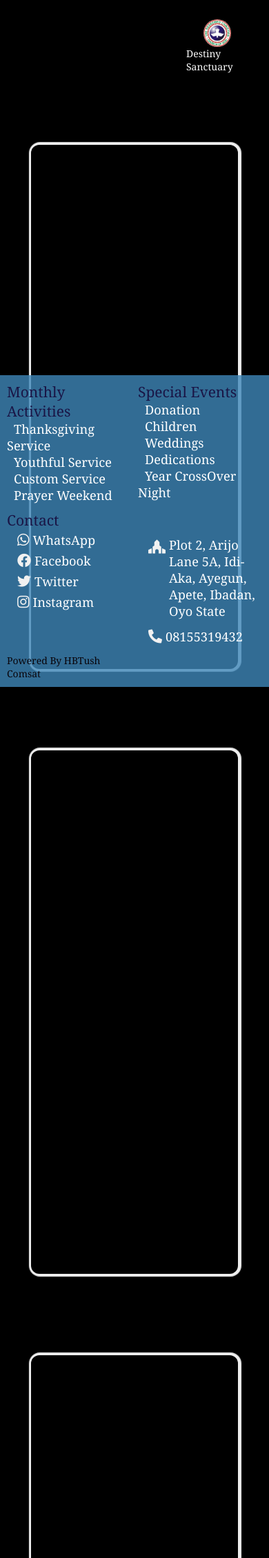
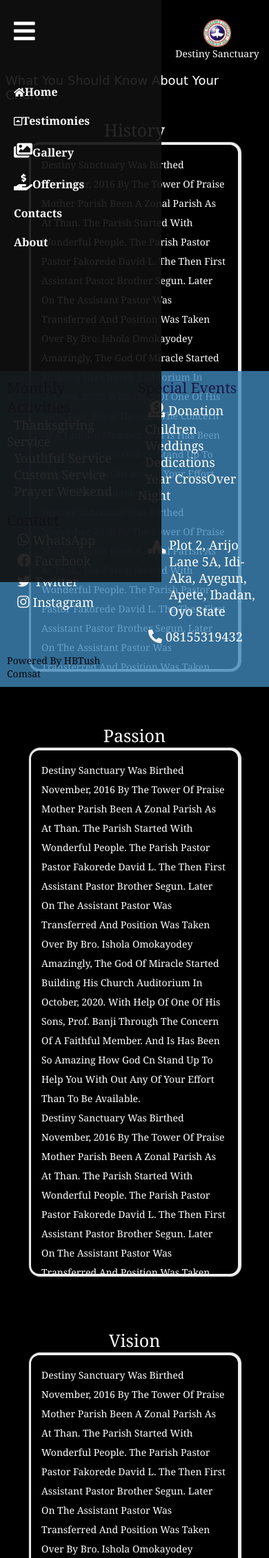
Before and after one commit to ownupalways/RCCGDESTINYSANCTUARYPARISHAP, a Node server app: page /about in a window 390 px wide. Shown: the top 2259 px of the page at 69% size. Run offline with Node 20, Linux system fonts and the light colour scheme; some libraries are stand-ins or nearby versions.

Commit message:
Buiding responsive menu

```diff
--- a/public/css/Des.css
+++ b/public/css/Des.css
@@ -30,17 +30,6 @@
     top: 0;
 }
 
-@media screen and (max-width: 880px){
-  .bodyBox {
-    display: none;
-  }
-  .menu {
-    display: block;
-    color: #000;
-  }
-
-}
-
 /* HEADER NAVIGATION BAR*/
 .mainMenu {
   margin-top: 2rem;
@@ -58,8 +47,6 @@ ul li {
 }
 
 .mainMenu ul li a {
-  /* width: 80px;
-  height: 45px; */
   padding: 10px;
   font-size: 16px;
   color:#fff;
@@ -108,253 +95,71 @@ ul li.active{
   border-radius: 50px;
 }
 
-.ds{
-  color: white;
-  margin-left: 20px;
-}
-
-/*Sidebar navigation*/
-.menuBox {
-  position:fixed;
-  left:-250px;
-  width: 250px;
-  height:100%;
-  background-color: #000;
-  user-select: none;
-  transition: all .5s ease;
-  z-index: 110;
-  overflow-wrap: all;
-}
-
-.side{
-  opacity: 0.9;
-}
-
-.menuBox ul a {
-  display: block;
-  height: 80%;
-  width: 100%;
-  line-height: 65px;
-  font-size: 20px;
-  color:white;
-  padding-left:15px;
-  box-shadow: border-box;
-  transition: all .4s;
-}
-
-.u {
-  padding:40px 0;
-}
-.u .l:hover a{
-  padding-left:65px;
-  box-shadow:2px 2px 4px;
-  transition: all;
-}
-
-.menuBox ul a i {
-  margin-right:16px;
-}
-
-.menuBox ul{
-  margin-right: 5px;
-}
-
-.menuBox header{
-  font-size: 22px;
-  color:white;
-  text-align:center;
-  line-height:70px;
-}
-
-#check{
+/* MEDIA QUERY MENU CARD/ SIDEBAR MENU */
+.responsive-menu-btns {
+  position: absolute;
+  top: 5px;
+  cursor: pointer;
   display: none;
 }
 
-label #btn, label #cancel{
-  position: absolute;
-  cursor: pointer;
-  background: #042331;
-  border-radius: 3px;
+.responsive-menu-btns i {
+  font-size: 35px;
+  color: white;
+  float:left;
+  line-height: 80px;
+  margin-left: 20px;
+  cursor:pointer;
 }
 
-label #btn{
-  left: 40px;
-  top:20px;
-  font-size: 35px;
-  color: white;
-  padding: 6px 12px;
-  transition: all;
-  z-index: 100;
-  display: none;
-}
 
-  label #cancel{
-    position: fixed;
-    z-index: 11111;
-    left: -195px;
-    top:5px;
-    font-size:20px;
-    color:white;
-    padding: 7px 10px;
-    transition: all 0.5s;
+
+@media (max-width:880px) {
+  .bodyBox {
+    background: rgba(17, 16, 16, 0.9);
+    width: 60%;
+    height: 100%;
+    margin: 0;
+    transition: 3s all;
+    -webkit-transition: 3s all;
+    -moz-transition: 3s all;
+    -ms-transition: 3s all;
+    -o-transition: 3s all;
+    z-index: 1111;
+    /* position: fixed; */
+    top: 0;
+    /* display: none; */
   }
 
- #check:checked ~ .menuBox{
-    left:0;
+  .mainMenu ul li a {
+    /* padding: 10px; */
+    font-size: 16px;
+    color:#fff;
+    font-weight: bold;
+    display: block;
   }
 
-  #check:checked ~label #btn{
-    left:250px;
-    opacity: 0;
-    pointer-events: none;
+  .responsive-menu-btns {
+    display: block;
   }
 
-  #check:checked ~label #cancel{
-    left: 210px;
-  }
-
-  .A a i{
-    font-size: 30px;
-  }
-
-  .A a i:hover{
-    color:whitesmoke;
-  }
-
-  ul .A{
-    padding-right: 20px;
-    margin: 0px;
-  }
-
-  .A{
-    padding-right: 0;
-    margin-right: 5px
-  }
-
-  /* ONEPAGE.HTML STARTS HERE*/
-
-  .navTab {
-    display: flex;
-    z-index: 1000;
-    margin: 1rem 20% 0 20%;
-    align-content: center;
-    position: fixed;
-    top: 5%;
-  }
-
-  .navTab span {
-    outline: none;
-    padding: 10px 16px;
-    cursor: pointer;
-    font-size: 22px;
-    color: #f1f1f1;
-    margin-right: 5px;
-    transition: 0.5s;
-    -webkit-transition: 0.5s;
-    -moz-transition: 0.5s;
-    -ms-transition: 0.5s;
-    -o-transition: 0.5s;
-  }
-
-  .navTab span:hover {
-    background-color: rgba(221, 230, 217, 0.4);
-  }
-
-  .navTab span.active {
-    border-bottom: #fff solid;
-  }
-
-  .tag_right{
-    float: right;
-    position: top;
-  }
-
-
-  /*Sunday school handle for toggle and navigation*/
-  .sunday{
-    padding-left: 20px;
+  .responsive-menu-btns #cancel {
     display: none;
   }
 
-  .batch{
-    padding-left: 20px;
-    display: none;
-  }
-  .payment{
-    margin-left: 25px;
-    display: none;
+  ul li {
+    margin-left: 10px;
+    display: block;
+    /* width: 100%; */
   }
 
-  .zone{
-    display: none;
+  #menuLine {
+    margin-top: 8rem;
+    margin-bottom: 3rem;
+    display: block;
   }
+}
 
-  .parish{
-    display: none;
-  }
-
-  .area{
-    display: none;
-  }
-
-  .region{
-    display: none;
-  }
-
-  .region li div:hover {
-    font-size: large;
-  }
-
-
-  /*ABOUT.HTML CONTENT*/
-  .About{
-    font-size: 25px;
-    padding: 15px 4px;
-    color: white;
-    line-height: 1;
-    text-align: justify;
-  }
-
-  .About strong{
-    color: white;
-    font-weight: bolder;
-    font-size: 25px;
-    word-spacing: 6px;
-  }
-  .cool{
-    color: rgb(21, 32, 192);
-    font-size: 10px;
-  }
-
-  .cool:hover{
-    cursor: pointer;
-    color:hotpink;
-  }
-  .ishola{
-    border-radius: 4px;
-    display: none;
-  }
-
-  hr{
-    width: 50%;
-    margin: 0% 0% 25% 25%;
-  }
-  .updating {
-      margin-top: 100px;
-      font-size: 10em;
-      padding: 10px;
-      color: white;
-      text-align: center;
-    }
-
-
-
-  i {
-    padding: 5px;
-    color:#fff;
-    font-size:15px;
-    align-items:center;
-  }
 
   .boxImage h3 {
     color: #fff;
--- a/public/css/about.css
+++ b/public/css/about.css
@@ -1,6 +1,9 @@
+*{
+  color: white;
+}
+
 .about-carrier {
     margin-top: 7rem;
-
   }
 
   .about-board {
@@ -19,7 +22,7 @@
   }
   .about-card h1 {
     font-size: 25px;
-    color: black;
+    color: white;
     text-align: center;
     padding-bottom: 5px;
   }
@@ -31,7 +34,7 @@
     justify-content: center;
     line-height: 2;
     padding: 15px;
-    color: black;
+    color: white;
     font-size: 18x;
     box-shadow: rgb(238, 238, 238) 1px 0 1px 4px;
     border-radius: 12px;
--- a/public/js/men.js
+++ b/public/js/men.js
@@ -106,3 +106,19 @@ $('form').on('submit', (e) => {
             console.log('Server received Our data')
         })
     })
+
+// MEDIA QUERY MENU CARD/ SIDEBAR MENU
+let menuBtn = document.querySelector('#btn')
+let menuCancelBtn = document.querySelector('#cancel')
+
+menuBtn.addEventListener('click', (e) => {
+    let clickedBtn = e.target
+    clickedBtn.style.display = 'none'
+    menuCancelBtn.style.display = 'block'
+})
+
+menuCancelBtn.addEventListener('click', (e) => {
+    let cancelBtnclicked = e.target
+    cancelBtnclicked.style.display = 'none'
+    menuBtn.style.display = 'block'
+})
--- a/views/layouts/full-width.ejs
+++ b/views/layouts/full-width.ejs
@@ -7,8 +7,6 @@
         <meta name="Author" content="Oluwadipe Godwin Jesuropo">
         <title><%= title %></title>
         <link rel="stylesheet" href="https://cdnjs.cloudflare.com/ajax/libs/font-awesome/5.15.4/css/all.min.css">
-        <!-- <script src="https://ajax.googleapis.com/ajax/libs/jquery/3.5.1/jquery.min.js" defer></script> -->
-
         <link rel="stylesheet" href="css/Des.css">
         <link rel="stylesheet" href="css/index.css">
         <link rel="stylesheet" href="css/testimony.css">
@@ -30,6 +28,7 @@
         <script src="js/men.js" defer></script>
         <script src="https://ajax.googleapis.com/ajax/libs/jquery/3.7.1/jquery.min.js"></script>
 
+
     </body>
     <!-- <script src="js/Des.js" defer></script> -->
 </html>
--- a/views/partials/footer.ejs
+++ b/views/partials/footer.ejs
@@ -10,7 +10,7 @@
 
     <div class="footer-item">
         <h4 class="fot hed">Special Events</h4>
-        <li><a class="fot foot2" href="#donation">Donation</a></li>
+        <li><a class="fot foot2" href="#donation"><i class='fas fa-donate' style='font-size:24px'></i>Donation</a></li>
         <li><a class="fot foot2" href="#">Children</a></li>
         <li><a class="fot foot2" href="#">Weddings</a></li>
         <li><a class="fot foot2" href="#">Dedications</a></li>
--- a/views/partials/header.ejs
+++ b/views/partials/header.ejs
@@ -1,64 +1,14 @@
-<div class="menu">
-    <input type="checkbox" id="check">
-    <label for="check">
-        <i class="fas fa-bars" id="btn"></i>
-        <i class="fas fa-times" id="cancel"></i>
-    </label>
-    <div class="menuBox">
-        <ul class="u" id="btn-container">
-            <li class = "EachBtn active">
-                <a class="navTabLinks">
-                    <i class="fas fa-home"></i>Home
-                </a>
-            </li>
-            <li class = "EachBtn">
-                <a class="navTabLinks">
-                    <i class="fab fa-servicestack"></i>Services
-                </a>
-            </li>
-            <li class = "EachBtn">
-                <a class="navTabLinks">
-                    <i class="far fa-caret-square-up"></i>Testimonies
-                </a>
-            </li>
-
-            <li class = "EachBtn">
-                <a class="navTabLinks">
-                    <i class="far fa-file-image"></i>Gallery
-                </a>
-            </li>
-
-            <li class = "EachBtn">
-                <a class="navTabLinks">
-                    <i class="fas fa-pray"></i>Prayers
-                </a>
-            </li>
-            <li class = "EachBtn">
-                <a class="navTabLinks">
-                    <i class="fas fa-sliders-h"></i>Special
-                </a>
-            </li>
-            <li class = "EachBtn">
-                <a class="navTabLinks">
-                    <i class="fas fa-icons"></i>Contact
-                </a>
-            </li>
-            <li class = "EachBtn">
-                <a class="navTabLinks">
-                    <i class="far fas fa-history"></i>About
-                </a>
-            </li>
-        </ul>
-    </div>
-</div>
-
 <div class="header bodyBox">
     <nav class="mainMenu">
+        <span class="responsive-menu-btns">
+            <i class="fas fa-bars" id="btn"></i>
+            <i class="fas fa-times" id="cancel"></i>
+        </span>
         <ul id="menuLine">
-            <li><a href="/"  class="active pinBtn">Home</a></li>
-            <li><a href="/testimony" class="pinBtn">Testimonies</a></li>
-            <li><a href="/gallery" class="pinBtn">Gallery</a></li>
-            <li><a href="/offerings" class="pinBtn">Offerings</a></li>
+            <li><a href="/"  class="active pinBtn"><i class="fas fa-home"></i>Home</a></li>
+            <li><a href="/testimony" class="pinBtn"><i class="far fa-caret-square-up"></i>Testimonies</a></li>
+            <li><a href="/gallery" class="pinBtn"><i class='fas fa-images' style='font-size:24px'></i>Gallery</a></li>
+            <li><a href="/offerings" class="pinBtn"><i class='fas fa-hand-holding-usd' style='font-size:24px'></i>Offerings</a></li>
             <li><a href="/contact" class="pinBtn">Contacts</a></li>
             <li><a href="/about" class="pinBtn">About</a></li>
         </ul>
```
